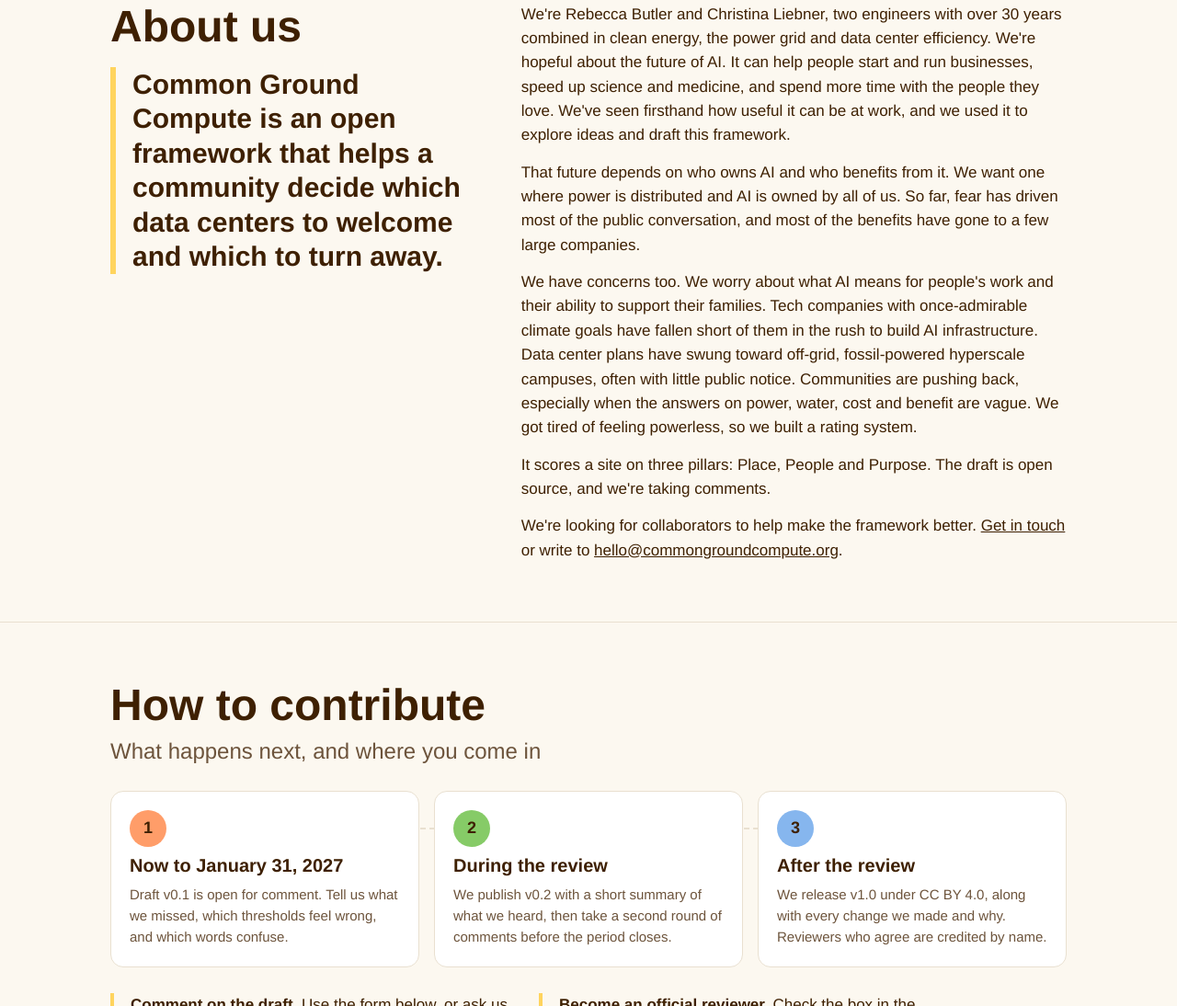
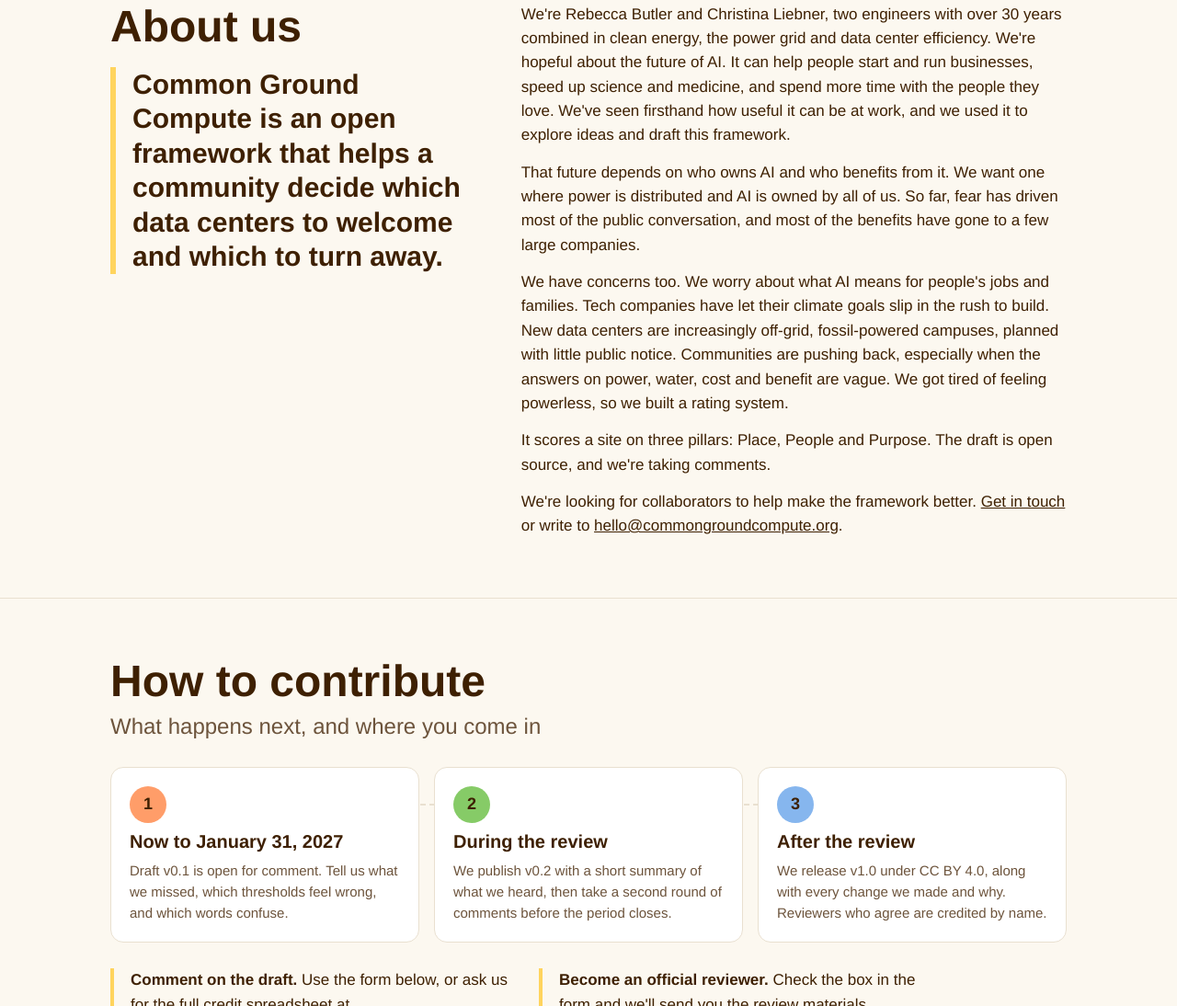
Before and after one commit to rebexcodex/commongroundcompute, a plain HTML site: page index.html in a window 1280 px wide. Shown: the part 7880-8974 px from the top of the page at 92% size. Drawn offline with Linux system fonts and the light colour scheme; a web font is replaced by a local one.

Commit message:
Shorten About us concerns paragraph (#4)
Claude-Session: https://claude.ai/code/session_0155t8oRG54jtjaWBL9DVzcK

Co-authored-by: Claude <noreply@anthropic.com>

```diff
--- a/index.html
+++ b/index.html
@@ -597,7 +597,7 @@ footer { border-top: 1px solid var(--rule); padding: 32px 0 48px; font-size: 14p
     <div class="body">
       <p>We're Rebecca Butler and Christina Liebner, two engineers with over 30 years combined in clean energy, the power grid and data center efficiency. We're hopeful about the future of AI. It can help people start and run businesses, speed up science and medicine, and spend more time with the people they love. We've seen firsthand how useful it can be at work, and we used it to explore ideas and draft this framework.</p>
       <p>That future depends on who owns AI and who benefits from it. We want one where power is distributed and AI is owned by all of us. So far, fear has driven most of the public conversation, and most of the benefits have gone to a few large companies.</p>
-      <p>We have concerns too. We worry about what AI means for people's work and their ability to support their families. Tech companies with once-admirable climate goals have fallen short of them in the rush to build AI infrastructure. Data center plans have swung toward off-grid, fossil-powered hyperscale campuses, often with little public notice. Communities are pushing back, especially when the answers on power, water, cost and benefit are vague. We got tired of feeling powerless, so we built a rating system.</p>
+      <p>We have concerns too. We worry about what AI means for people's jobs and families. Tech companies have let their climate goals slip in the rush to build. New data centers are increasingly off-grid, fossil-powered campuses, planned with little public notice. Communities are pushing back, especially when the answers on power, water, cost and benefit are vague. We got tired of feeling powerless, so we built a rating system.</p>
       <p>It scores a site on three pillars: Place, People and Purpose. The draft is open source, and we're taking comments.</p>
       <p>We're looking for collaborators to help make the framework better. <a href="#contact">Get in touch</a> or write to <a href="mailto:hello@commongroundcompute.org">hello@commongroundcompute.org</a>.</p>
     </div>
```
